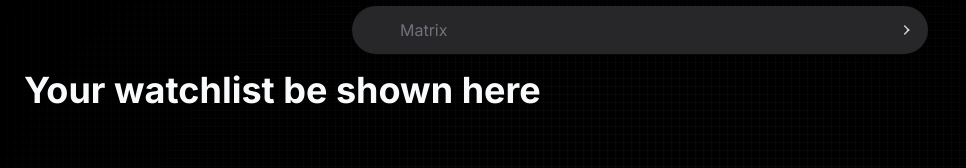
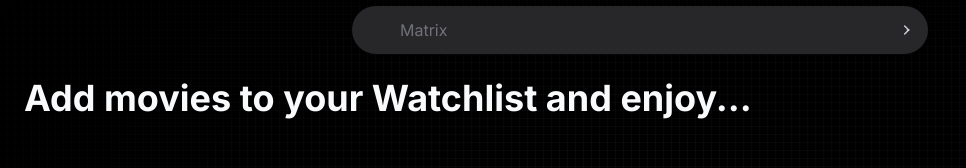
Before and after one commit to ansarjarvis/fasal, a Next.js app: page / in a window 1280 px wide. Shown: the part 154-322 px from the top of the page, without its empty margins (0-966 px from the left). Built offline with nearby package versions, Linux system fonts and the light colour scheme; no server answers; the database is empty.

Commit message:
feat: update the readme

```diff
--- a/src/app/layout.tsx
+++ b/src/app/layout.tsx
@@ -14,7 +14,7 @@ import {
 const inter = Inter({ subsets: ["latin"] });
 
 export const metadata: Metadata = {
-  title: "Fasal Movies App ",
+  title: "Fasal Movie App ",
   description: "Generated by create next app",
 };
 
--- a/src/app/page.tsx
+++ b/src/app/page.tsx
@@ -17,9 +17,12 @@ export default async function Home() {
     <>
       <Search />
       {wishlistedMovies.length > 0 ? (
-        <h4 className="mx-6 mt-4">Your Watchlist</h4>
+        <h4 className="mx-6 mt-6">Your Watchlist</h4>
       ) : (
-        <h4 className="mx-6 mt-4">Your watchlist be shown here</h4>
+        <h4 className="mx-6 mt-6">
+          {" "}
+          Add movies to your Watchlist and enjoy...{" "}
+        </h4>
       )}
       <div className=" mx-6 mt-20 grid grid-cols-1 sm:grid-cols-2 md:grid-cols-3 lg:grid-cols-4 xl:grid-cols-5 gap-4">
         {wishlistedMovies.map((movie: any) => {
--- a/src/app/search/page.tsx
+++ b/src/app/search/page.tsx
@@ -32,7 +32,7 @@ let Page: FC<pageProps> = ({}) => {
     router.push("/");
     setTimeout(() => {
       window.location.reload();
-    }, 200); // slight delay to ensure navigation happens
+    }, 300); // slight delay to ensure navigation happens
   };
 
   return (
```
Also changed, not shown: 1 other file (tests, documents, lock files or other folders).
